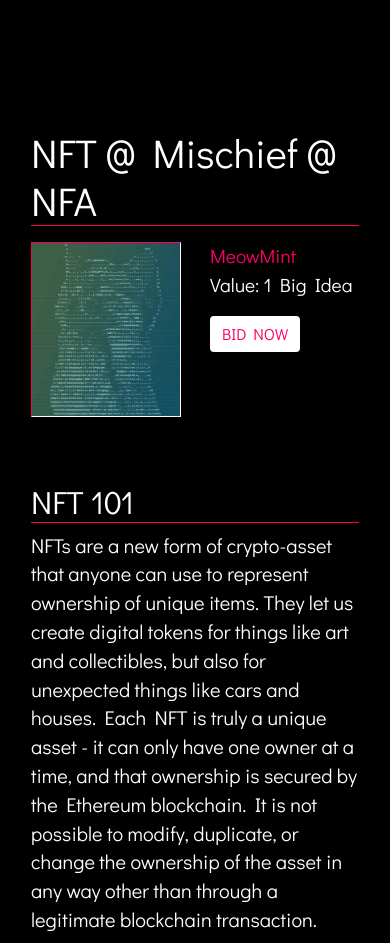
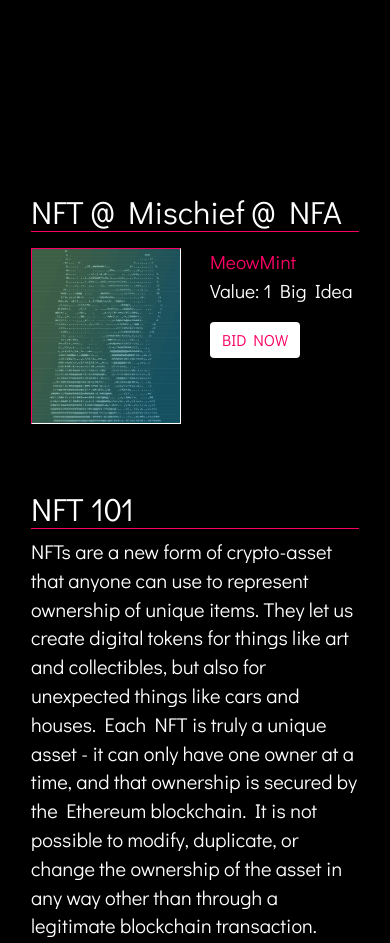
Before and after one commit to dpatey/mischiefnft, a plain HTML site: page index.html in a window 390 px wide. Shown: the top 943 px of the page. Drawn offline with nearby package versions, Linux system fonts and the light colour scheme.

Commit message:
added responsive title

```diff
--- a/index.html
+++ b/index.html
@@ -30,7 +30,8 @@
             <div class="row">
                 <div class="col-0 col-md-3"></div>
                 <div class="col-12 col-md-6">
-                    <h1>NFT @ Mischief @ NFA</h1>
+                    <h1 class="d-none d-md-block">NFT @ Mischief @ NFA</h1>
+                    <h2 class="d-block d-md-none">NFT @ Mischief @ NFA</h2>
                     <div class="row mt-3">
                         <div class="col-6 col-md-4">
                             <a href="https://opensea.io/bundles/cryptokitties-collection-i-rvQ" target="_blank"><img src="images/kitty.png"></a>
```
